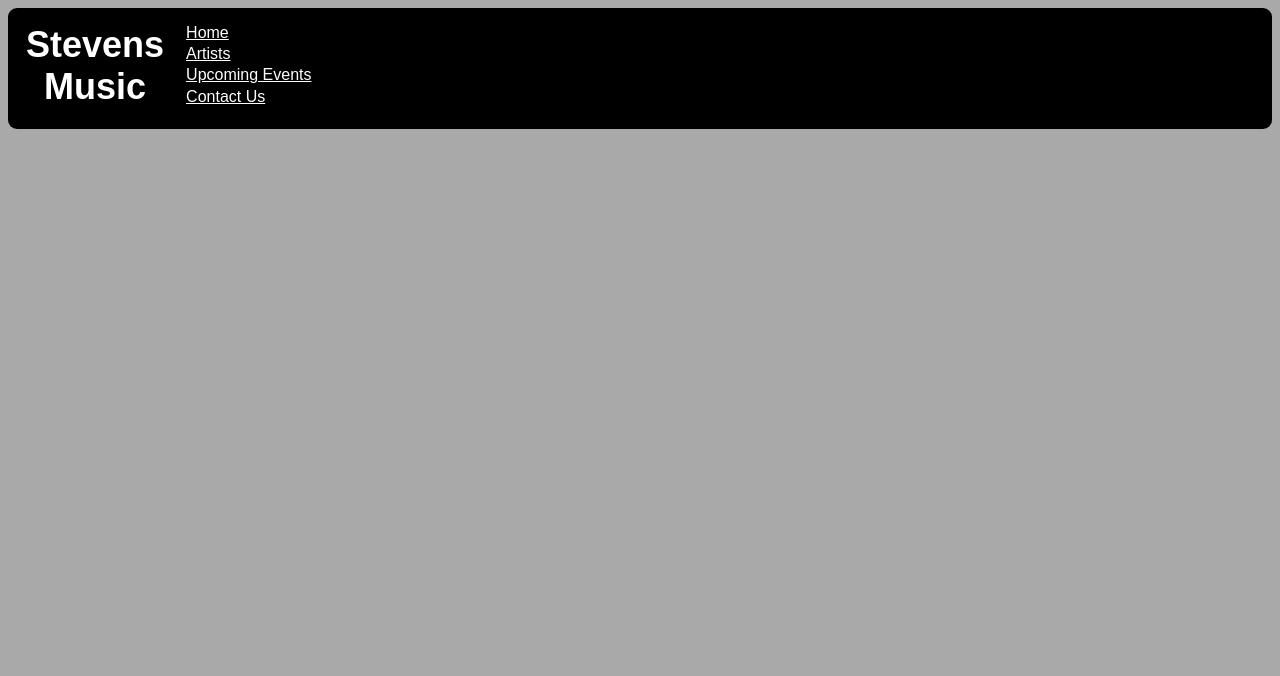
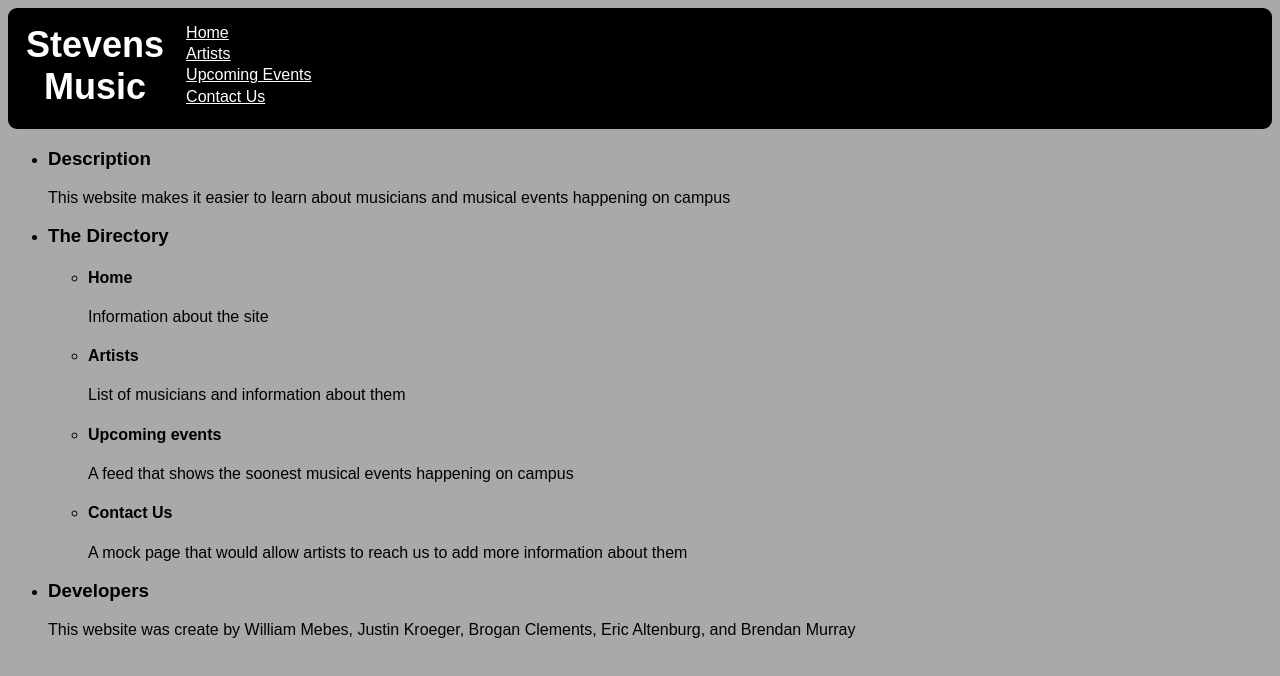
Before and after one commit to wmeb/CS146-Project, a plain HTML site: page index.html in a window 1280 px wide. Drawn offline with Linux system fonts and the light colour scheme.

Commit message:
Update index.html

```diff
--- a/index.html
+++ b/index.html
@@ -20,5 +20,38 @@
         </ul>
     </nav>
 </header>
+<main>
+	<ul class="WP">
+		<li class="WP">
+			<h3 class="WP">Description</h3>
+			<div class="WP">This website makes it easier to learn about musicians and musical events happening on campus</div>
+		</li>
+		<li class="WP">
+			<h3 class="WP">The Directory</h3>
+			<ul class="WP">
+				<li class="WP">
+					<h4 class="WP">Home</h4>
+					<div class="WP">Information about the site</div>
+				</li>
+				<li class="WP">
+					<h4 class="WP">Artists</h4>
+					<div class="WP">List of musicians and information about them</div>
+				</li>
+				<li class="WP">
+					<h4 class="WP">Upcoming events</h4>
+					<div class="WP">A feed that shows the soonest musical events happening on campus</div>
+				</li>
+				<li class="WP">
+					<h4 class="WP">Contact Us</h4>
+					<div class="WP">A mock page that would allow artists to reach us to add more information about them</div>
+				</li>
+			</ul>
+		</li>
+ 		<li class="WP">
+ 			<h3 class="WP">Developers</h3>
+ 			<div class="WP">This website was create by William Mebes, Justin Kroeger, Brogan Clements, Eric Altenburg, and Brendan Murray	</div>
+		</li>
+	</ul>
+</main>
 </body>
 </html>
```
